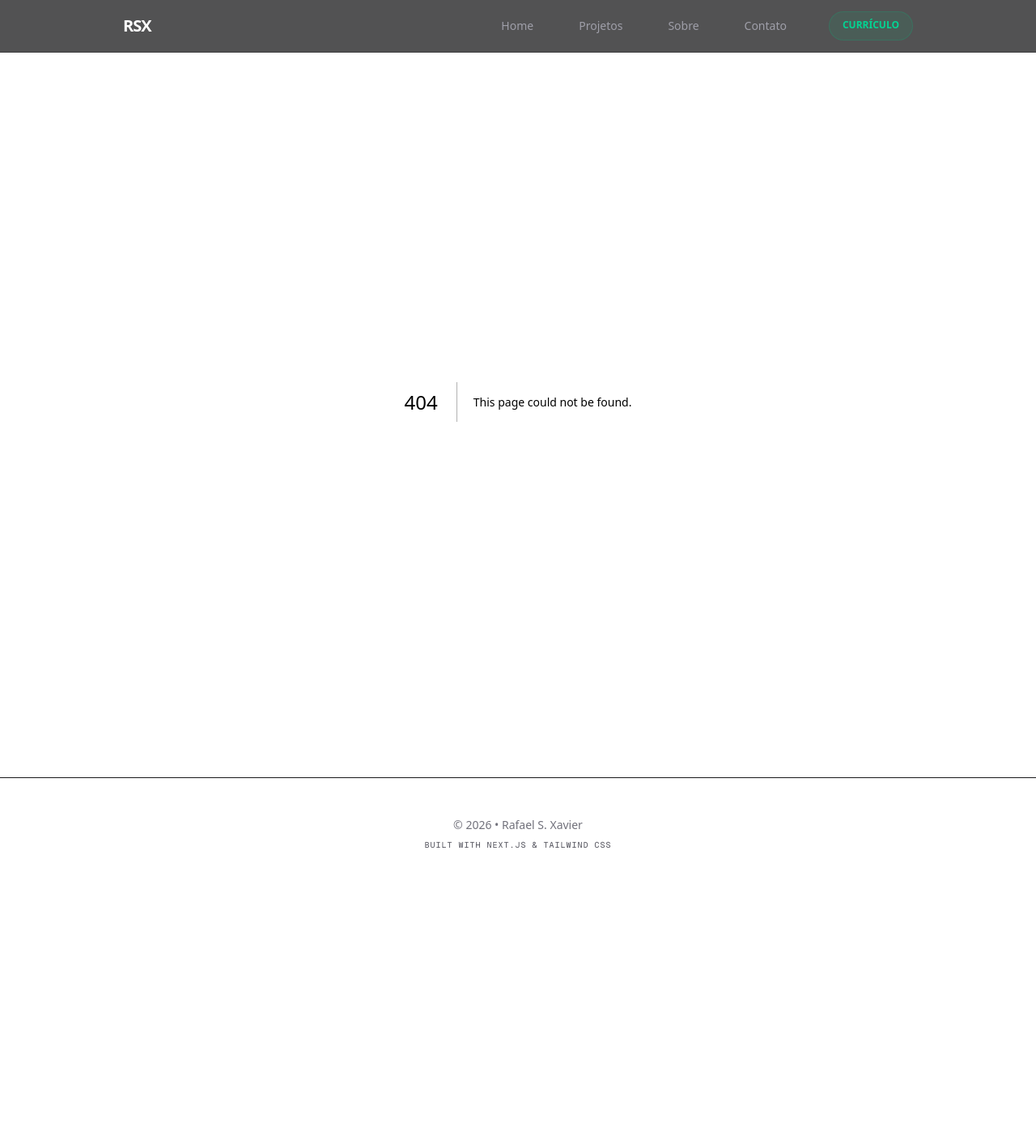
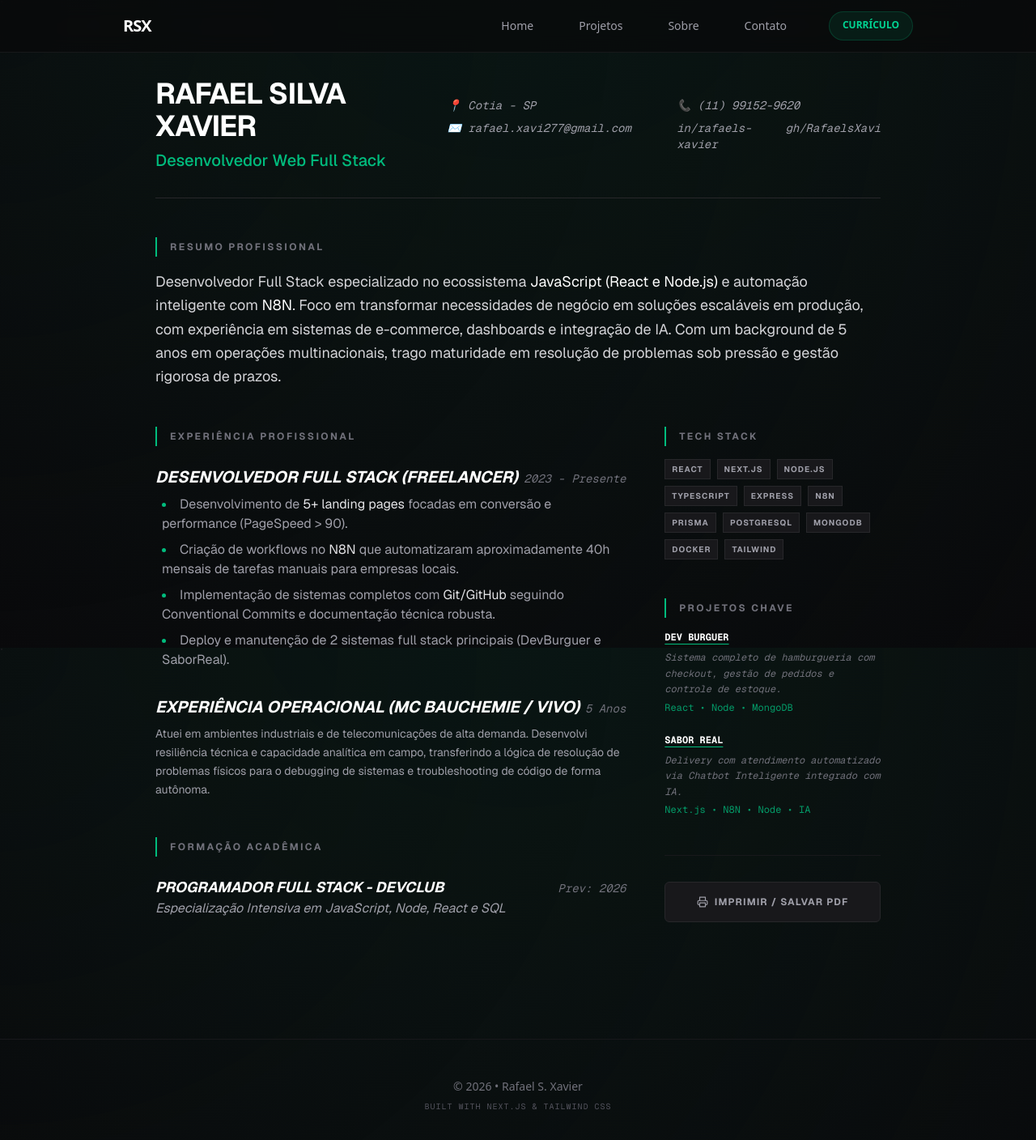
Before and after one commit to RafaelsXavi/portfolio, a Next.js app: page /curriculo in a window 1280 px wide. Before the commit this address had no page. Shown: the top 1408 px of the page at 81% size. Before the commit the page ends 1099 px from the top, so only its background shows below. Built offline with nearby package versions, Linux system fonts and the light colour scheme.

Commit message:
feat: add professional digital resume page at /curriculo

```diff
--- /dev/null
+++ b/app/curriculo/page.tsx
@@ -0,0 +1,130 @@
+"use client";
+import { motion } from "framer-motion";
+
+export default function Curriculo() {
+  return (
+    <motion.section
+      initial={{ y: 24, opacity: 0 }}
+      animate={{ y: 0, opacity: 1 }}
+      transition={{ duration: 0.5, ease: "easeOut" }}
+      className="max-w-4xl mx-auto space-y-12 pb-20 print:p-0 print:space-y-6 print:pb-0 font-sans"
+    >
+      {/* Header / Contact */}
+      <div className="flex flex-col md:flex-row justify-between items-start md:items-center gap-6 border-b border-zinc-800 pb-8 print:border-zinc-300">
+        <div>
+          <h1 className="text-4xl font-bold text-white print:text-black uppercase tracking-tight mb-2">Rafael Silva Xavier</h1>
+          <h2 className="text-xl text-emerald-500 font-medium print:text-emerald-700">Desenvolvedor Web Full Stack</h2>
+        </div>
+        <div className="grid grid-cols-1 sm:grid-cols-2 gap-x-8 gap-y-2 text-sm text-zinc-400 print:text-zinc-600 font-mono italic">
+          <p>📍 Cotia - SP</p>
+          <a href="tel:+5511991529620" className="hover:text-emerald-400 transition-colors">📞 (11) 99152-9620</a>
+          <a href="mailto:rafael.xavi277@gmail.com" className="hover:text-emerald-400 transition-colors">✉️ rafael.xavi277@gmail.com</a>
+          <div className="flex gap-4">
+            <a href="https://linkedin.com/in/rafaels-xavier" target="_blank" className="hover:text-emerald-400 transition-colors">in/rafaels-xavier</a>
+            <a href="https://github.com/RafaelsXavi" target="_blank" className="hover:text-emerald-400 transition-colors">gh/RafaelsXavi</a>
+          </div>
+        </div>
+      </div>
+
+      {/* Summary */}
+      <div className="space-y-4">
+        <h3 className="text-xs uppercase tracking-[0.2em] text-zinc-500 print:text-zinc-400 font-bold border-l-2 border-emerald-500 pl-4 py-1">Resumo Profissional</h3>
+        <p className="text-zinc-300 print:text-zinc-800 text-lg leading-relaxed">
+          Desenvolvedor Full Stack especializado no ecossistema <span className="text-white print:font-bold">JavaScript (React e Node.js)</span> e automação inteligente com <span className="text-white print:font-bold">N8N</span>.
+          Foco em transformar necessidades de negócio em soluções escaláveis em produção, com experiência em sistemas de e-commerce, dashboards e integração de IA.
+          Com um background de 5 anos em operações multinacionais, trago maturidade em resolução de problemas sob pressão e gestão rigorosa de prazos.
+        </p>
+      </div>
+
+      <div className="grid md:grid-cols-3 gap-12 print:gap-8">
+        {/* Experience & Education */}
+        <div className="md:col-span-2 space-y-12">
+          {/* Work Experience */}
+          <div className="space-y-6">
+            <h3 className="text-xs uppercase tracking-[0.2em] text-zinc-500 print:text-zinc-400 font-bold border-l-2 border-emerald-500 pl-4 py-1">Experiência Profissional</h3>
+
+            <div className="space-y-8">
+              <div className="space-y-2">
+                <div className="flex justify-between items-baseline">
+                  <h4 className="text-xl font-bold text-white print:text-black uppercase italic">Desenvolvedor Full Stack (Freelancer)</h4>
+                  <span className="text-zinc-500 text-sm font-mono italic">2023 - Presente</span>
+                </div>
+                <ul className="list-disc list-inside text-zinc-400 print:text-zinc-700 space-y-2 ml-2 marker:text-emerald-500">
+                  <li>Desenvolvimento de <span className="text-zinc-200 print:font-bold">5+ landing pages</span> focadas em conversão e performance (PageSpeed &gt; 90).</li>
+                  <li>Criação de workflows no <span className="text-zinc-200 print:font-bold">N8N</span> que automatizaram aproximadamente 40h mensais de tarefas manuais para empresas locais.</li>
+                  <li>Implementação de sistemas completos com <span className="text-zinc-200 print:font-bold">Git/GitHub</span> seguindo Conventional Commits e documentação técnica robusta.</li>
+                  <li>Deploy e manutenção de 2 sistemas full stack principais (DevBurguer e SaborReal).</li>
+                </ul>
+              </div>
+
+              <div className="space-y-2">
+                <div className="flex justify-between items-baseline">
+                  <h4 className="text-xl font-bold text-white print:text-black uppercase italic">Experiência Operacional (MC Bauchemie / Vivo)</h4>
+                  <span className="text-zinc-500 text-sm font-mono italic">5 Anos</span>
+                </div>
+                <p className="text-zinc-400 print:text-zinc-700 text-sm leading-relaxed">
+                  Atuei em ambientes industriais e de telecomunicações de alta demanda. Desenvolvi resiliência técnica e capacidade analítica em campo, transferindo a lógica de resolução de problemas físicos para o debugging de sistemas e troubleshooting de código de forma autônoma.
+                </p>
+              </div>
+            </div>
+          </div>
+
+          {/* Education */}
+          <div className="space-y-6">
+            <h3 className="text-xs uppercase tracking-[0.2em] text-zinc-500 print:text-zinc-400 font-bold border-l-2 border-emerald-500 pl-4 py-1">Formação Acadêmica</h3>
+            <div className="flex justify-between items-baseline">
+              <div>
+                <h4 className="text-lg font-bold text-white print:text-black uppercase italic">Programador Full Stack - DevClub</h4>
+                <p className="text-zinc-400 print:text-zinc-700 italic">Especialização Intensiva em JavaScript, Node, React e SQL</p>
+              </div>
+              <span className="text-zinc-500 text-sm font-mono italic">Prev: 2026</span>
+            </div>
+          </div>
+        </div>
+
+        {/* Sidebar: Skills & Projects */}
+        <div className="space-y-12">
+          {/* Tech Stack */}
+          <div className="space-y-4">
+            <h3 className="text-xs uppercase tracking-[0.2em] text-zinc-500 print:text-zinc-400 font-bold border-l-2 border-emerald-500 pl-4 py-1">Tech Stack</h3>
+            <div className="flex flex-wrap gap-2">
+              {["React", "Next.js", "Node.js", "TypeScript", "Express", "N8N", "Prisma", "PostgreSQL", "MongoDB", "Docker", "Tailwind"].map(skill => (
+                <span key={skill} className="px-2 py-1 bg-zinc-900 border border-zinc-800 text-zinc-400 text-[10px] font-bold uppercase tracking-widest print:border-zinc-300 print:text-black">
+                  {skill}
+                </span>
+              ))}
+            </div>
+          </div>
+
+          {/* Projects */}
+          <div className="space-y-4">
+            <h3 className="text-xs uppercase tracking-[0.2em] text-zinc-500 print:text-zinc-400 font-bold border-l-2 border-emerald-500 pl-4 py-1">Projetos Chave</h3>
+            <div className="space-y-6 font-mono text-xs">
+              <div className="space-y-1">
+                <p className="text-white print:text-black font-bold uppercase underline decoration-emerald-500 underline-offset-4 mb-2">Dev Burguer</p>
+                <p className="text-zinc-500 leading-relaxed italic">Sistema completo de hamburgueria com checkout, gestão de pedidos e controle de estoque.</p>
+                <p className="text-emerald-500/80">React • Node • MongoDB</p>
+              </div>
+              <div className="space-y-1">
+                <p className="text-white print:text-black font-bold uppercase underline decoration-emerald-500 underline-offset-4 mb-2">Sabor Real</p>
+                <p className="text-zinc-500 leading-relaxed italic">Delivery com atendimento automatizado via Chatbot Inteligente integrado com IA.</p>
+                <p className="text-emerald-500/80">Next.js • N8N • Node • IA</p>
+              </div>
+            </div>
+          </div>
+
+          {/* CTA Print */}
+          <div className="pt-8 border-t border-zinc-900 mt-12 block print:hidden">
+            <button
+              onClick={() => window.print()}
+              className="w-full py-4 border border-zinc-800 bg-zinc-900 hover:bg-zinc-800 hover:text-white text-zinc-400 text-xs font-bold uppercase tracking-widest transition-all rounded-md flex items-center justify-center gap-2"
+            >
+              <svg width="14" height="14" viewBox="0 0 24 24" fill="none" stroke="currentColor" strokeWidth="2" strokeLinecap="round" strokeLinejoin="round"><polyline points="6 9 6 2 18 2 18 9"></polyline><path d="M6 18H4a2 2 0 0 1-2-2v-5a2 2 0 0 1 2-2h16a2 2 0 0 1 2 2v5a2 2 0 0 1-2 2h-2"></path><rect x="6" y="14" width="12" height="8"></rect></svg>
+              IMPRIMIR / SALVAR PDF
+            </button>
+          </div>
+        </div>
+      </div>
+    </motion.section>
+  );
+}
--- a/components/Header.tsx
+++ b/components/Header.tsx
@@ -45,8 +45,7 @@ export default function Header() {
 						</Link>
 					))}
 					<a
-						href="/curriculo.pdf"
-						target="_blank"
+						href="/curriculo"
 						className="ml-2 px-4 py-2 bg-emerald-500/10 border border-emerald-500/20 rounded-full text-xs font-bold text-emerald-400 hover:bg-emerald-500 hover:text-black transition-all"
 					>
 						CURRÍCULO
```
